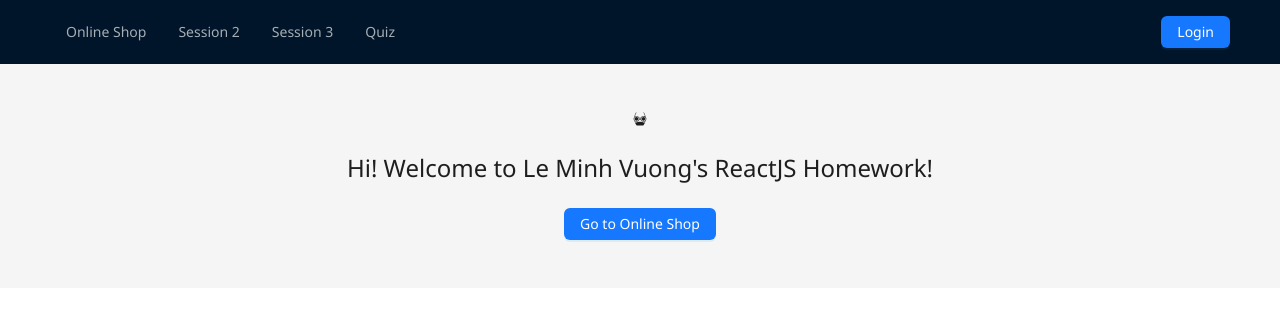
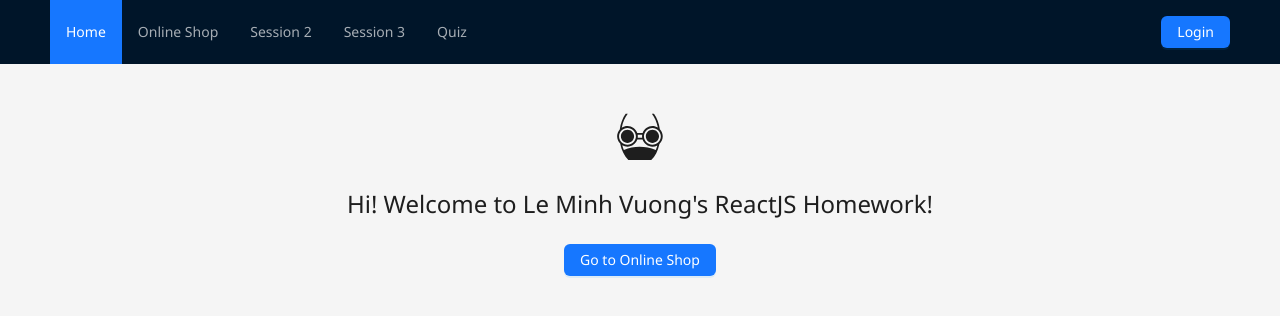
Before and after one commit to vuongle-dev/reactjs-homework, a React (Create React App) app: page / in a window 1280 px wide. Shown: the top 316 px of the page. Built offline with nearby package versions, Linux system fonts and the light colour scheme.

Commit message:
Add Home to menu

```diff
--- a/src/App.tsx
+++ b/src/App.tsx
@@ -21,7 +21,7 @@ const HeaderContent = () => {
 export const Welcome = () => {
   return (
     <Result
-      icon={<GiDoctorFace />}
+      icon={<GiDoctorFace style={{ fontSize: 50 }} />}
       title="Hi! Welcome to Le Minh Vuong's ReactJS Homework!"
       extra={
         <Button type="primary">
@@ -36,8 +36,7 @@ export default function App() {
   // const {
   //   token: { colorBgContainer },
   // } = theme.useToken();
-  const [current, setCurrent] = React.useState("mail");
-
+  const [current, setCurrent] = React.useState("home");
   const onClick: MenuProps["onClick"] = (e) => {
     setCurrent(e.key);
   };
@@ -61,6 +60,10 @@ export default function App() {
             items={[
               {
                 key: "home",
+                label: <Link to="/">Home</Link>,
+              },
+              {
+                key: "onlineshop",
                 label: <Link to="/onlineshop">Online Shop</Link>,
               },
               {
```
